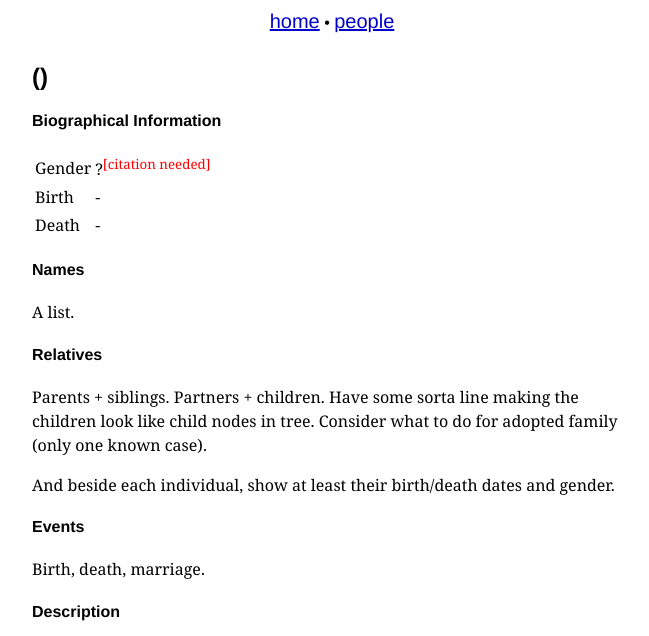
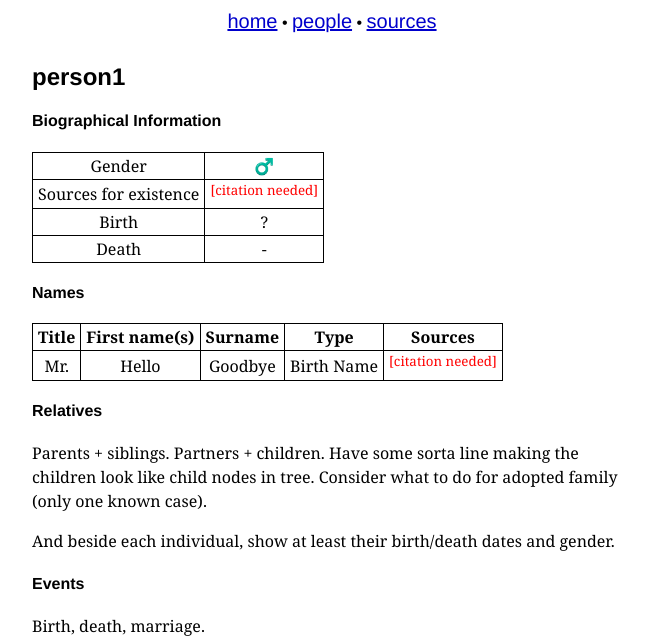
Before and after one commit to Kevinpgalligan/genegenie, a Flask app: a page that uses templates/base.html in a window 1280 px wide. Shown: the top 636 px of the page, without its empty margins (308-957 px from the left). Run offline with Flask 3, Linux system fonts and the light colour scheme; parts of the project's set-up code (start-up, migrations or seed data) failed here and were passed over.

Commit message:
Sources page, source formatting, names list, etc.

```diff
--- a/app.py
+++ b/app.py
@@ -38,6 +38,18 @@ def parse_source_type(name: str) -> SourceType:
         # Should only throw when it's an unknown source type. Ugly tho.
         return SourceType.UNKNOWN
 
+def render_source_type(t: SourceType) -> str:
+    if t == SourceType.RECOLLECTIONS:
+        return "Recollections"
+    elif t == SourceType.PRIMARY:
+        return "Primary source"
+    elif t == SourceType.TREE:
+        return "Another family tree"
+    elif t == SourceType.WEB:
+        return "Website"
+    else:
+        return "Unknown"
+
 @dataclass
 class Source:
     title: str
@@ -68,19 +80,28 @@ class Event:
     sources: List[Source]
 
 @dataclass
+class Name:
+    title: str
+    first: str
+    surname: str
+    name_type: str
+    sources: List[Source]
+
+@dataclass
 class PersonInfo:
     display_name: str
     listing_name: str
+    names: List[Name]
     gramps_id: str
     birth: Optional[Event]
     death: Optional[Event]
     gender: Gender
     bio_sources: List[Source]
 
-def format_event_date(event: Optional[Event], page_sources: Optional[PageSources] = None) -> str:
+def format_event_date(event: Optional[Event], page_sources: Optional[PageSources] = None, default="?") -> str:
     """If page_sources supplied, then a citation will be added."""
     if not event or not event.date:
-        return "-"
+        return default
     s = format_date(event.date)
     if page_sources:
         return format_cite(s, event.sources, page_sources)
@@ -92,17 +113,22 @@ def format_cite(s: str, sources: List[Source], page_sources: PageSources) -> str
         parts.append("<sup class='citebad'>[citation needed]</sup>")
     else:
         for src in sources:
+            src_number = page_sources.get_src_number(src)
+            parts.append(f"<a class='citelink' href='#src{page_sources.get_src_number(src)}'>")
             parts.append(f"<sup class='{get_cite_class(src.source_type)}'>")
             parts.append(f"[{page_sources.get_src_number(src)}]")
             parts.append("</sup>")
+            parts.append("</a>")
     return "".join(parts)
 
 def format_source(src: Source, page_sources: PageSources) -> str:
     parts = []
-    parts.append(f"<span class='{get_cite_class(src.source_type)}'>[{page_sources.get_src_number(src)}]</span> ")
+    src_number = page_sources.get_src_number(src)
+    parts.append(f"<p id='src{src_number}' class='person-citation'>")
+    parts.append(f"<span class='{get_cite_class(src.source_type)}'>[{src_number}]</span> ")
     parts.append(src.title)
-    if src.description:
-        parts.append(f" ({src.description})")
+    parts.append(f" <a href='/source/{src.gramps_id}.html'>(source page)</a>")
+    parts.append("</p>")
     return "".join(parts)
 
 def get_cite_class(src_type: SourceType) -> str:
@@ -114,7 +140,7 @@ def get_cite_class(src_type: SourceType) -> str:
 
 def format_date(d: Optional[Date]) -> str:
     if d is None:
-        return "-"
+        return "?"
     # We don't account for all modifier types here. E.g. no spans, only
     # ranges. I think spans are supposed to represent the gap between
     # two dates, which we would never use for our purposes, e.g. birthdays.
@@ -154,8 +180,8 @@ def format_ymd(year: int, month: int, day: int, prefix: Optional[str]) -> str:
     elif month == 0:
         return f"{prefix}{year}"
     elif day == 0:
-        return f"{prefix}{year}/{month}"
-    return f"{prefix}{year}/{month}/{day}"
+        return f"{prefix}{month}/{year}"
+    return f"{prefix}{day}/{month}/{year}"
 
 def format_gender(g: Gender):
     if g == Gender.MALE:
@@ -205,13 +231,24 @@ def load_people(gramps_db):
             for person in gramps_persons]
 
 def make_person_info(person, gramps_db):
-    return PersonInfo(extract_display_name(person),
-                      person.get_primary_name().get_name(),
-                      person.get_gramps_id(),
-                      get_event(person, person.birth_ref_index, gramps_db),
-                      get_event(person, person.death_ref_index, gramps_db),
-                      extract_gender(person),
-                      get_bio_sources(person, gramps_db))
+    names = extract_names(person, gramps_db)
+    person_info = PersonInfo(
+        extract_display_name(person),
+        person.get_primary_name().get_name(),
+        names,
+        person.get_gramps_id(),
+        get_event(person, person.birth_ref_index, gramps_db),
+        get_event(person, person.death_ref_index, gramps_db),
+        extract_gender(person),
+        get_bio_sources(person, gramps_db))
+    for name in names:
+        # If the birth name doesn't have associated sources, then
+        # fall back on the "base" source, i.e. the source for
+        # their existence.
+        # Shouldn't be a magic number, tho.
+        if not name.sources and name.name_type == "Birth Name":
+            name.sources = person_info.bio_sources
+    return person_info
 
 def get_bio_sources(person, gramps_db) -> List[Source]:
     return get_sources_from_cites(person, gramps_db)
@@ -271,18 +308,19 @@ def get_sources_from_cites(gramps_obj, gramps_db):
 
 def extract_display_name(person):
     prim_name = person.get_primary_name()
-    parts = []
-    title = prim_name.get_title()
-    if title:
-        parts.append(title)
-    parts.append(prim_name.get_first_name())
-    nick = prim_name.get_nick_name()
-    if nick:
-        parts.append("\"")
-        parts.append(nick)
-        parts.append("\"")
-    parts.append(prim_name.get_surname())
-    return " ".join(parts)
+    return f"{prim_name.get_first_name()} {prim_name.get_surname()}"
+
+def extract_names(person, gramps_db) -> List[Name]:
+    return [extract_name(n, gramps_db)
+            for n in ([person.get_primary_name()]
+                      + person.get_alternate_names())]
+
+def extract_name(name_obj, gramps_db) -> Name:
+    return Name(name_obj.get_title() or "",
+                name_obj.get_first_name(),
+                name_obj.get_surname(),
+                str(name_obj.type),
+                get_sources_from_cites(name_obj, gramps_db))
 
 @app.route("/")
 @app.route("/home.html")
@@ -304,6 +342,20 @@ def person_page(person_id):
                            person=person,
                            page_sources=page_sources)
 
+@app.route("/sources.html")
+def sources_page():
+    global sources_map
+    return render_template("sources.html", sources=list(sources_map.values()))
+
+@app.route("/source/<source_id>.html")
+def source_page(source_id):
+    global sources_map
+    src = next((src
+                for src in sources_map.values()
+                if src.gramps_id == source_id),
+                None)
+    return render_template("source.html", src=src)
+
 def main():
     parser = argparse.ArgumentParser()
     parser.add_argument(
@@ -321,8 +373,12 @@ def main():
         print("Loaded Gramps data from", dbpath)
     else:
         global people
-        people = [PersonInfo("display1", "listing1", "I001", None, None, Gender.MALE),
-                  PersonInfo("display2", "listing2", "I002", None, None, Gender.FEMALE)]
+        people = [PersonInfo("person1", "listing1",
+                    [Name("Mr.", "Hello", "Goodbye", "Birth Name", [])],
+                    "I001", None, None, Gender.MALE, []),
+                  PersonInfo("person2", "listing2",
+                    [Name("Mrs.", "Zello", "Goodbye", "Married Name", [])],
+                    "I002", None, None, Gender.FEMALE, [])]
 
     app.run(port=8000)
 
--- a/static/css/style.css
+++ b/static/css/style.css
@@ -19,6 +19,16 @@ a {
 
 a:hover {
     color: #999;
+}
+
+.citelink {
+    text-decoration: none;
+}
+.citelink:hover {
+    text-decoration: underline;
+}
+.person-citation:target {
+   background-color: #ffa;
 }
 
 header {
@@ -75,6 +85,18 @@ video {
     padding-right: 5px;
 }
 
-.citegood { color: blue }
-.citeokay { color: fuchsia }
+.citegood { color: #00BF7F }
+.citeokay { color: #8B8000 }
 .citebad  { color: red }
+
+/* All but the 2nd column should be centered */
+#people-table td {
+    text-align: center;
+}
+#people-table td:nth-child(2) {
+    text-align: left;
+}
+
+.text-centered td {
+    text-align: center;
+}
--- a/templates/base.html
+++ b/templates/base.html
@@ -13,6 +13,7 @@
         <nav>
         <a href="/home.html" class="navlink">home</a>
         • <a href="/people.html" class="navlink">people</a>
+        • <a href="/sources.html" class="navlink">sources</a>
         </nav>
         </div>
     </header>
--- a/templates/home.html
+++ b/templates/home.html
@@ -2,5 +2,9 @@
 {% block title %} Home {% endblock title %}
 {% block content %}
 <h2>Welcome!</h2>
-<p>...to the family genealogy website. Check out <a href="/people.html">/people.html</a> for a directory of all the people in the tree.</p>
+<p>...to the family genealogy website.</p>
+
+<p>Check out <a href="/people.html">/people.html</a> for a directory of all the people in the tree.</p>
+
+<p>Check out <a href="/sources.html">/sources.html</a> for a list of sources. Some sources come with a description of what they contain, how they were gathered, etc.</p>
 {% endblock content %}
--- a/templates/people.html
+++ b/templates/people.html
@@ -2,10 +2,10 @@
 {% block title %} People Index {% endblock title %}
 {% block content %}
 <h2>People Index</h2>
-<p>Dates are in the format yyyy/mm/dd. A squiggle, "~", means a date is approximate. "&lt;" means before, "&gt;" means after, and a range is represented by a start &amp; end date separated by a dash.</p>
-<table class="bordered-centered-table">
+<p>Dates are in dd/mm/yyyy format. A squiggle, "~", means a date is approximate. "&lt;" means before, "&gt;" means after, and a range is represented by a start &amp; end date separated by a dash.</p>
+<table id="people-table" class="bordered-centered-table">
 <tr><th>ID</th><th>Name</th><th>Gender</th><th>Birth</th><th>Death</th></tr>
-{% for person in people %}<tr><td>{{ person.gramps_id }}</td><td><a href="/person/{{ person.gramps_id }}.html">{{ person.listing_name }}</a></td><td>{{ format_gender(person.gender) }}</td><td>{{ format_event_date(person.birth) }}</td><td>{{ format_event_date(person.death) }}</td></tr>
+{% for person in people %}<tr><td>{{ person.gramps_id }}</td><td><a href="/person/{{ person.gramps_id }}.html">{{ person.listing_name }}</a></td><td>{{ format_gender(person.gender) }}</td><td>{{ format_event_date(person.birth) }}</td><td>{{ format_event_date(person.death, default="-") }}</td></tr>
 {% endfor %}
 
 </table>
--- a/templates/person.html
+++ b/templates/person.html
@@ -1,15 +1,24 @@
 {% extends "base.html" %}
 {% block title %} {{ person.display_name }} {% endblock title %}
 {% block content %}
-<h2>{{ person.display_name }} ({{ person.gramps_id }})</h2>
+<h2>{{ person.display_name }}</h2>
 <h4>Biographical Information</h4>
-<table><tr><td>Gender</td><td>{{ format_cite(format_gender(person.gender), person.bio_sources, page_sources)|safe }}</td></tr>
+<table class="bordered-centered-table text-centered"><tr><td>Gender</td><td>{{ format_gender(person.gender) }}</td></tr>
+<tr><td>Sources for existence</td><td>{{ format_cite("", person.bio_sources, page_sources)|safe }}</td></tr>
 <tr><td>Birth</td><td>{{ format_event_date(person.birth, page_sources=page_sources)|safe }}</td></tr>
-<tr><td>Death</td><td>{{ format_event_date(person.death, page_sources=page_sources)|safe }}</td></tr>
+<tr><td>Death</td><td>{{ format_event_date(person.death, page_sources=page_sources, default="-")|safe }}</td></tr>
 </table>
 
 <h4>Names</h4>
-<p>A list.</p>
+<table class="bordered-centered-table text-centered">
+<tr><th>Title</th><th>First name(s)</th><th>Surname</th><th>Type</th><th>Sources</th></tr>
+{% for name in person.names %}<tr><td>{{ name.title }}</td>
+<td>{{ name.first }}</td>
+<td>{{ name.surname }}</td>
+<td>{{ name.name_type }}</td>
+<td>{{ format_cite("", name.sources, page_sources)|safe }}</td>
+</tr>{% endfor %}
+</table>
 
 <h4>Relatives</h4>
 <p>Parents + siblings. Partners + children. Have some sorta line making the children look like child nodes in tree. Consider what to do for adopted family (only one known case).</p>
```
Also changed, not shown: templates/source.html (added, +9 -0 lines), templates/sources.html (added, +10 -0 lines), README.md.
